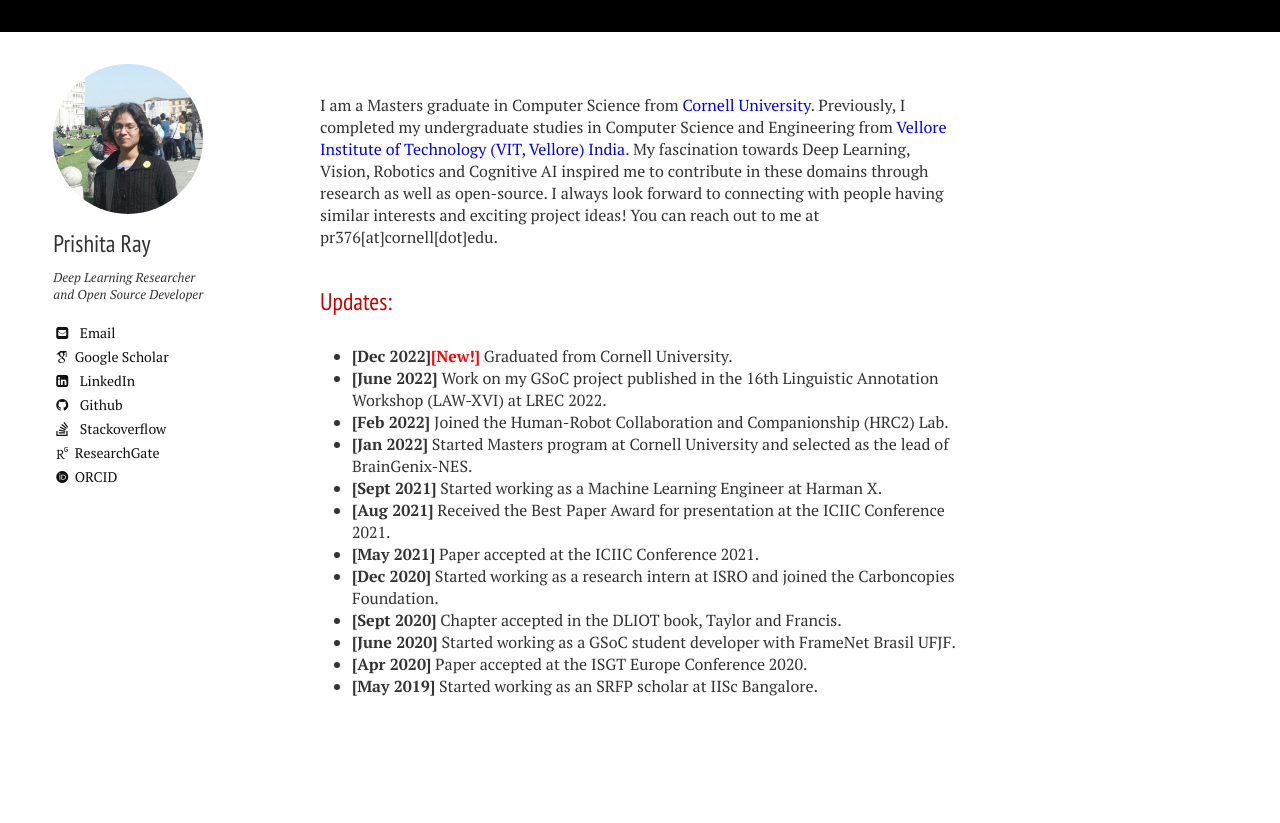
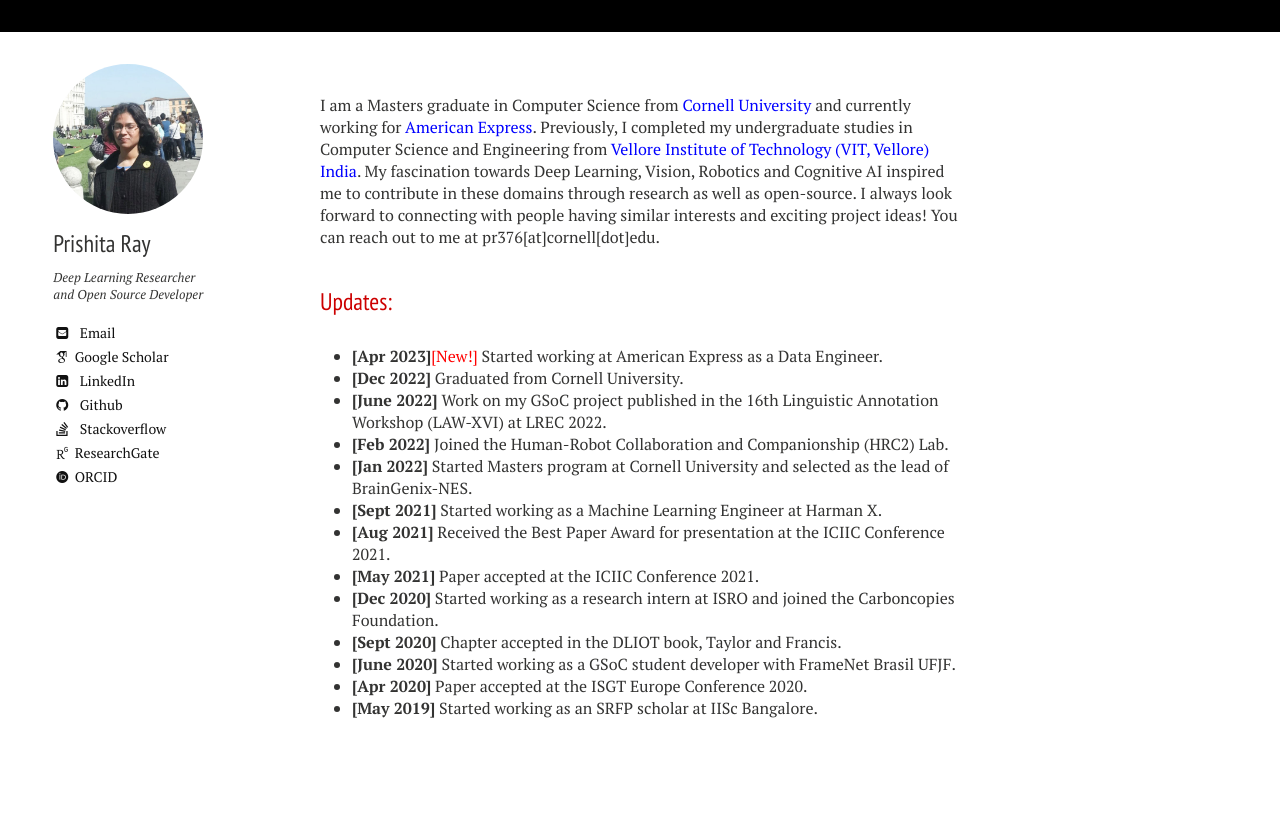
Before and after one commit to PRISHIta123/PRISHIta123.github.io, a Jekyll site: the page built from index.md, in a window 1280 px wide. Shown: the part 100-923 px from the top of the page. Built offline with Jekyll 4.4.1, drawn with Linux system fonts in a browser that asks for light colours; nearby versions of some CDN libraries; some web fonts are replaced; before the commit the page ends 901 px from its top, so only the background shows below that.

Commit message:
Update index.md

```diff
--- a/index.md
+++ b/index.md
@@ -5,13 +5,14 @@
 menuorder: 1
 ---
 
-I am a Masters graduate in Computer Science from <a href="https://www.cornell.edu/" style="color: blue">Cornell University</a>. Previously, I completed my undergraduate studies in Computer Science and Engineering from <a href="https://vit.ac.in" style="color: blue">Vellore Institute of Technology (VIT, Vellore) India</a>. My fascination towards Deep Learning, Vision, Robotics and Cognitive AI inspired me to contribute in these domains through research as well as open-source. I always look forward to connecting with people having similar interests and exciting project ideas! You can reach out to me at pr376[at]cornell[dot]edu.
+I am a Masters graduate in Computer Science from <a href="https://www.cornell.edu/" style="color: blue">Cornell University</a> and currently working for <a href="https://www.americanexpress.com/" style="color: blue">American Express</a>. Previously, I completed my undergraduate studies in Computer Science and Engineering from <a href="https://vit.ac.in" style="color: blue">Vellore Institute of Technology (VIT, Vellore) India</a>. My fascination towards Deep Learning, Vision, Robotics and Cognitive AI inspired me to contribute in these domains through research as well as open-source. I always look forward to connecting with people having similar interests and exciting project ideas! You can reach out to me at pr376[at]cornell[dot]edu.
 
 
 
 ## Updates:
 
-- **[Dec 2022]<a style="color: red">[New!]</a>** Graduated from Cornell University.
+- **[Apr 2023]**<a style="color: red">[New!]</a> Started working at American Express as a Data Engineer.
+- **[Dec 2022]** Graduated from Cornell University.
 - **[June 2022]** Work on my GSoC project published in the 16th Linguistic Annotation Workshop (LAW-XVI) at LREC 2022.
 - **[Feb 2022]** Joined the Human-Robot Collaboration and Companionship (HRC2) Lab.
 - **[Jan 2022]** Started Masters program at Cornell University and selected as the lead of BrainGenix-NES.
```
